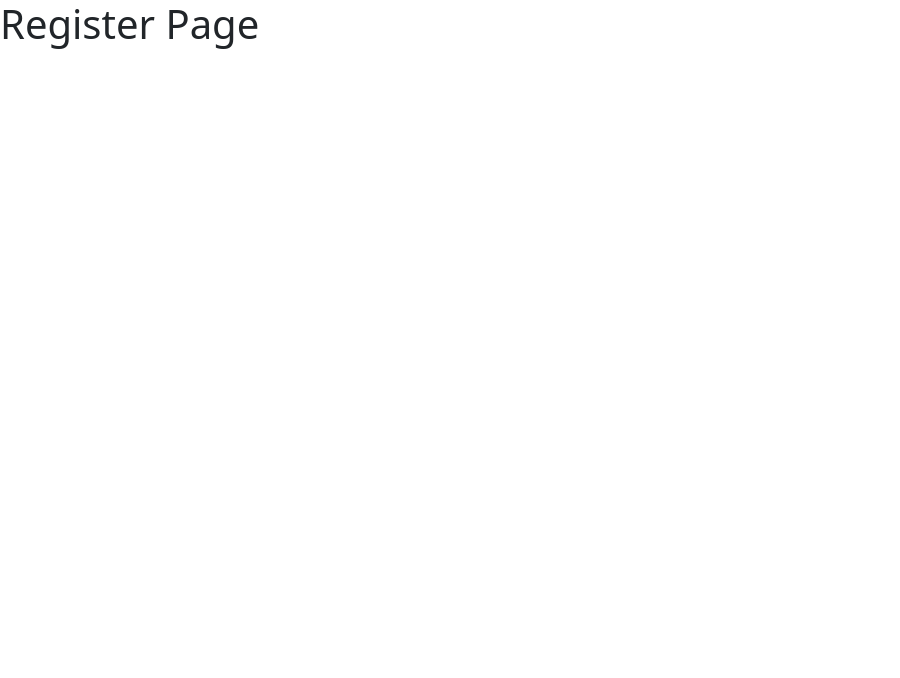
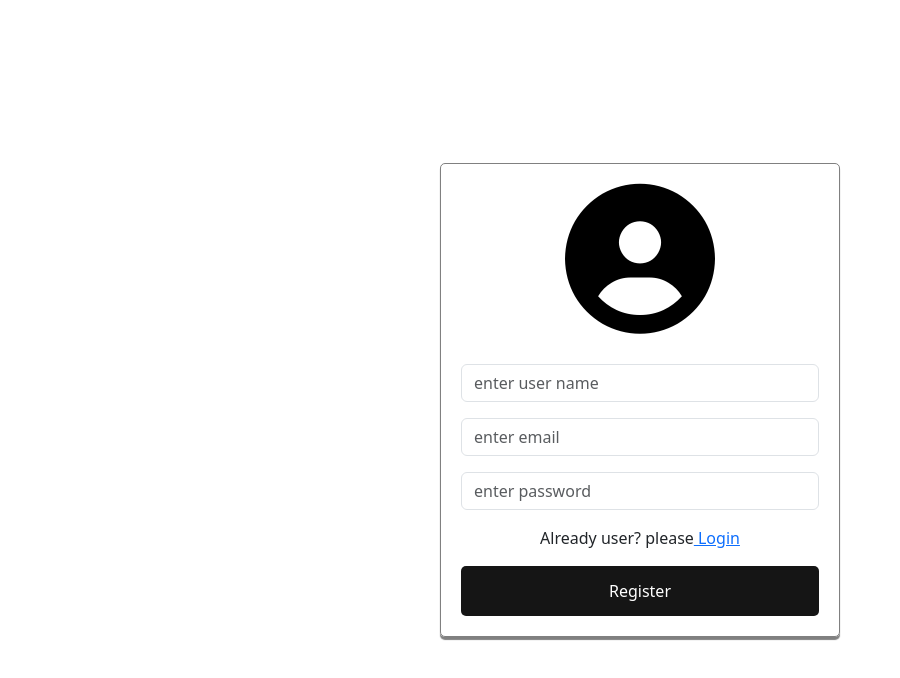
Before and after one commit to jatinprime/TODO-APPLICATION, a React (Create React App) app in the folder client/: page /register in a window 1280 px wide. Shown: the top 678 px of the page, without its empty margins (0-900 px from the left). Built offline with nearby package versions, Linux system fonts and the light colour scheme.

Commit message:
implement login and registration functionality with form handling and state management

```diff
--- a/client/src/pages/Auth/Login.js
+++ b/client/src/pages/Auth/Login.js
@@ -1,8 +1,21 @@
-import React from "react";
+import React, { useState } from "react";
 import { Link } from "react-router-dom";
 import "./AuthStyles.css";
 
 const Login = () => {
+    const [email, setEmail] = useState("");
+    const [password, setPassword] = useState("");
+
+    //login function
+    const loginHandler = (e) => {
+        try {
+            e.preventDefault(); //to avoid the default behaviour
+            alert("Login Data " + email + " " + password);
+        } catch (error) {
+            console.log(error);
+        }
+    };
+
     return (
         <div className="form-container">
             <div className="form">
@@ -14,6 +27,10 @@
                         type="email"
                         className="form-control"
                         placeholder="enter email"
+                        value={email}
+                        onChange={(e) => {
+                            setEmail(e.target.value);
+                        }}
                     />
                 </div>
                 <div className="mb-3">
@@ -21,6 +38,10 @@
                         type="password"
                         className="form-control"
                         placeholder="enter password"
+                        value={password}
+                        onChange={(e) => {
+                            setPassword(e.target.value);
+                        }}
                     />
                 </div>
                 <div className="form-bottom">
@@ -28,7 +49,7 @@
                         Not a user? please
                         <Link to="/register"> Register</Link>
                     </p>
-                    <button type="submit" className="login-btn">
+                    <button type="submit" className="login-btn" onClick={loginHandler}>
                         LOGIN
                     </button>
                 </div>
--- a/client/src/pages/Auth/Register.js
+++ b/client/src/pages/Auth/Register.js
@@ -1,11 +1,73 @@
-import React from 'react'
+import React, { useState } from "react";
+import { Link } from "react-router-dom";
+import "./AuthStyles.css";
 
 const Register = () => {
-  return (
-    <div>
-      <h1>Register Page</h1>
-    </div>
-  )
-}
+    const [email, setEmail] = useState("");
+    const [password, setPassword] = useState("");
+    const [username , setUsername] = useState("") ;
 
-export default Register
+    //login function
+    const registerHandler = (e) => {
+        try {
+            e.preventDefault(); //to avoid the default behaviour
+            alert("Register Data " + email + " " + password + " " + username);
+        } catch (error) {
+            console.log(error);
+        }
+    };
+
+    return (
+        <div className="form-container">
+            <div className="form">
+                <div className="mb-3">
+                    <i className="fa-solid fa-circle-user"></i>
+                </div>
+                <div className="mb-3">
+                    <input
+                        type="text"
+                        className="form-control"
+                        placeholder="enter user name"
+                        value={username}
+                        onChange={(e) => {
+                            setUsername(e.target.value);
+                        }}
+                    />
+                </div>
+                <div className="mb-3">
+                    <input
+                        type="email"
+                        className="form-control"
+                        placeholder="enter email"
+                        value={email}
+                        onChange={(e) => {
+                            setEmail(e.target.value);
+                        }}
+                    />
+                </div>
+                <div className="mb-3">
+                    <input
+                        type="password"
+                        className="form-control"
+                        placeholder="enter password"
+                        value={password}
+                        onChange={(e) => {
+                            setPassword(e.target.value);
+                        }}
+                    />
+                </div>
+                <div className="form-bottom">
+                    <p className="text-center">
+                        Already user? please
+                        <Link to="/login"> Login</Link>
+                    </p>
+                    <button type="submit" className="login-btn" onClick={registerHandler}>
+                        Register
+                    </button>
+                </div>
+            </div>
+        </div>
+    );
+};
+
+export default Register;
```
